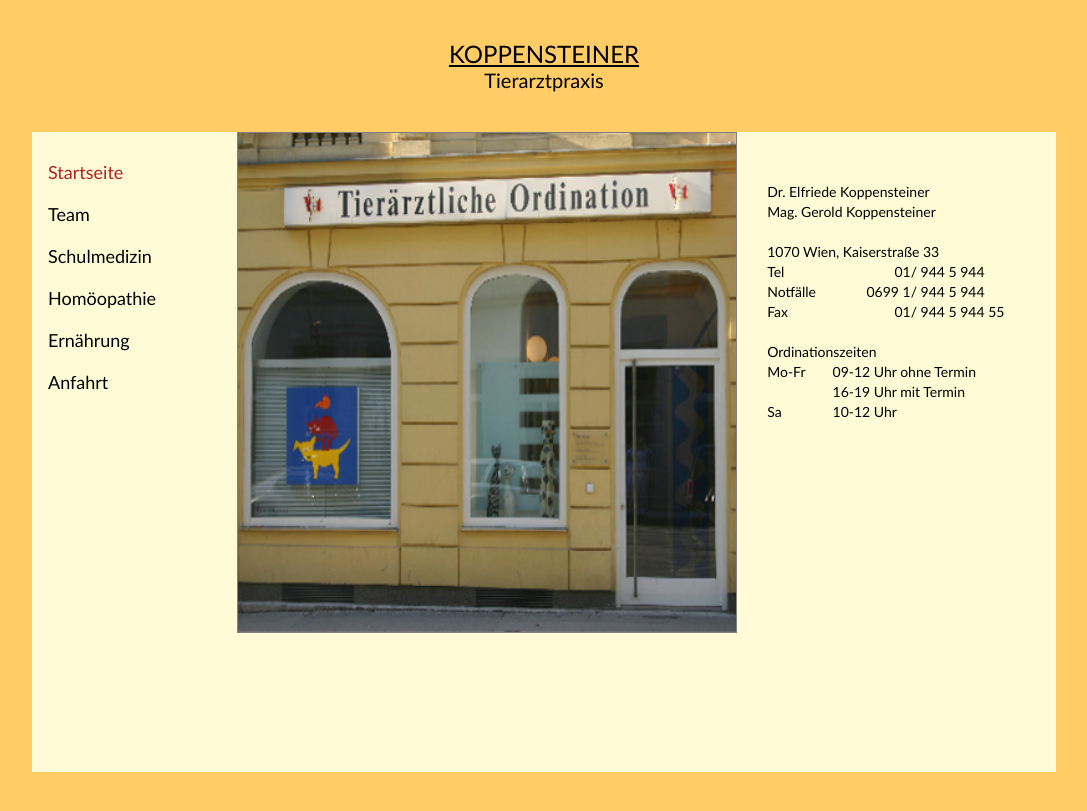
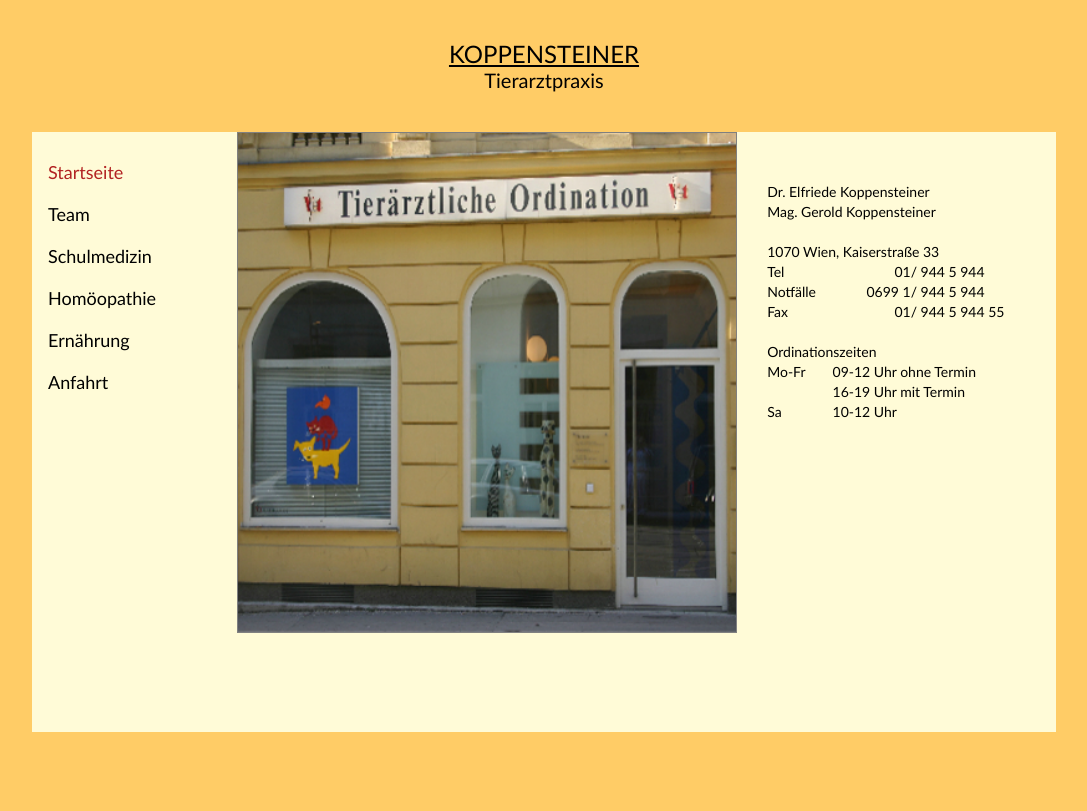
Before and after one commit to richardtraindl/tierarztpraxis-kaiserstrasse.at, a Jekyll site: the page built from index.html, in a window 1280 px wide. Shown: the top 811 px of the page, without its empty margins (96-1183 px from the left). Built offline with Jekyll 4.4.1, drawn with Linux system fonts in a browser that asks for light colours.

Commit message:
Update desktop3.css

```diff
--- a/styles/desktop3.css
+++ b/styles/desktop3.css
@@ -38,8 +38,8 @@ header p {
 	margin-bottom: 20px;
 	padding: 0px 16px 0px 16px;
 	background-color: #FFFBD7; /* #FFFACD; */
-	max-height: 640px;
-	height: 640px;
+	max-height: 600px;
+	height: 600px;
 }
 
 #navigation {
```
